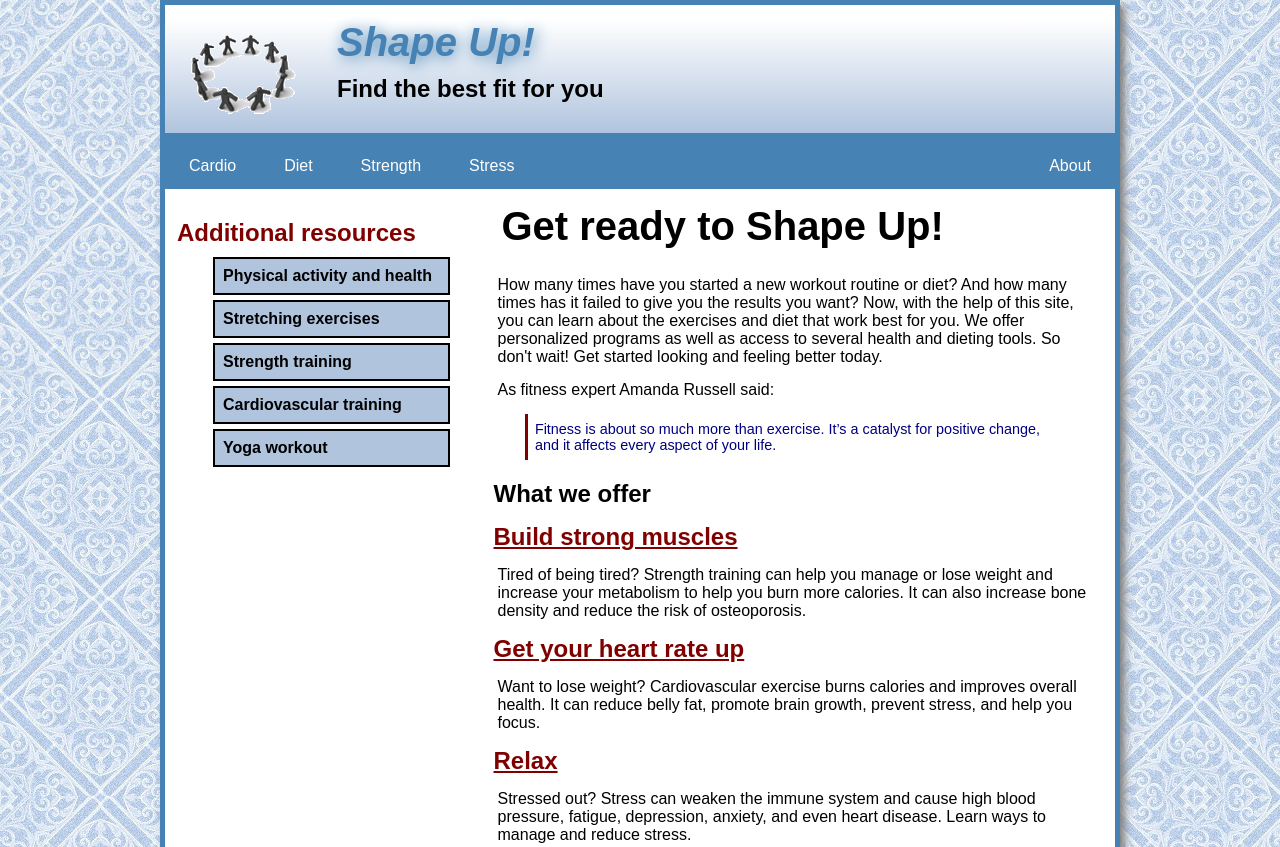
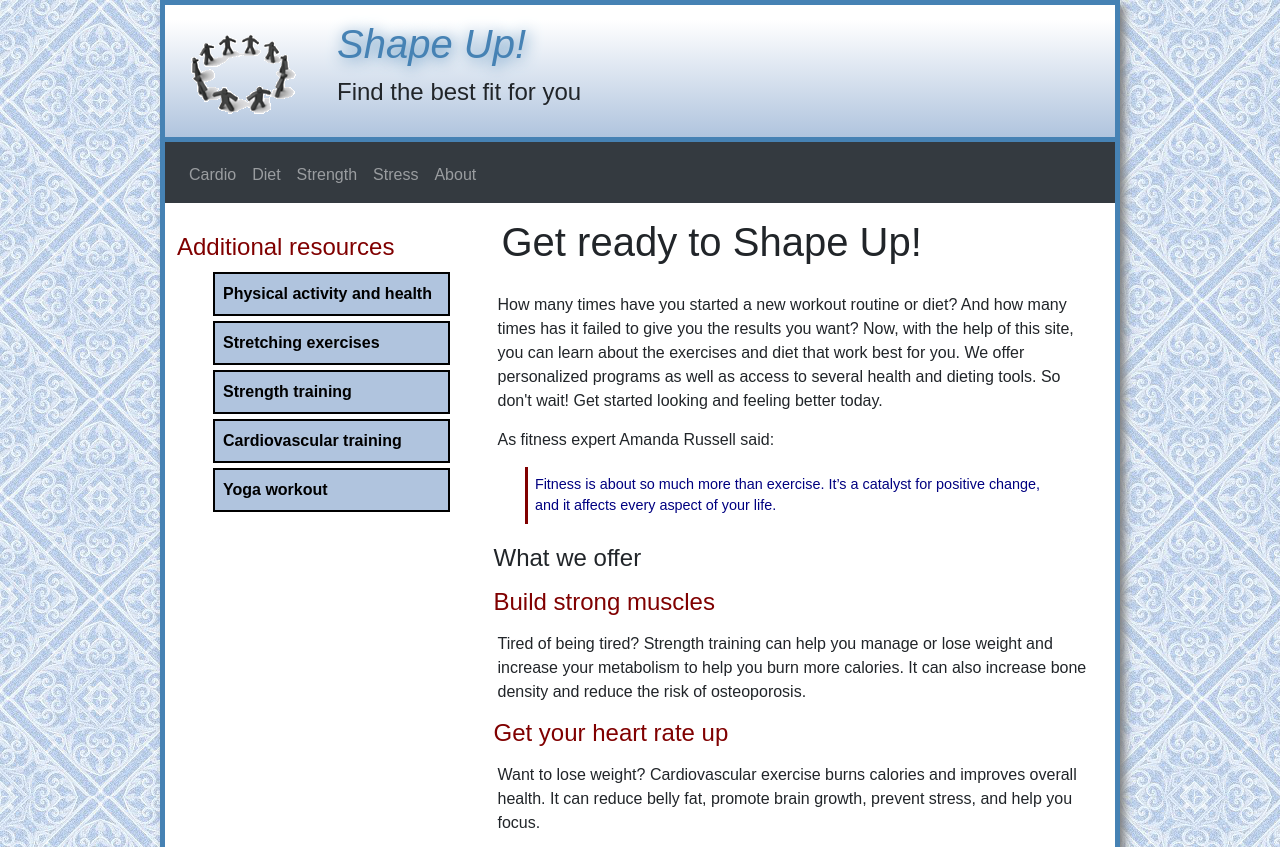
Before and after one commit to amandawisbeck/shapeup, a plain HTML site: page index.html in a window 1280 px wide. Shown: the top 847 px of the page. Drawn offline with nearby package versions, Linux system fonts and the light colour scheme.

Commit message:
Add files via upload

```diff
--- a/index.html
+++ b/index.html
@@ -4,12 +4,32 @@
 <head>
 	<!--[if lt IE 9]> <script src="http://html5shim.googlecode.com/svn/trunk/html5.js"></script> <![endif]-->
 	<meta charset="utf-8" />
-	<!--View Port page-->
+
+	<!--Viewport Tag-->
 	<meta name="viewport" content="width=device-width, initial-scale=1.0">
 
-	<title>Shape Up!</title><link rel="shortcut icon" href="images/favicon.ico">
+	<title>Shape Up!</title>
+	<link rel="shortcut icon" href="images/favicon.ico">
+
+	<!-- Bootstrap -->
+	<!-- Latest compiled and minified CSS -->
+	<link rel="stylesheet" href="https://maxcdn.bootstrapcdn.com/bootstrap/4.5.2/css/bootstrap.min.css">
+
+	<!-- jQuery library -->
+	<script src="https://ajax.googleapis.com/ajax/libs/jquery/3.5.1/jquery.min.js"></script>
+
+	<!-- Popper JS -->
+	<script src="https://cdnjs.cloudflare.com/ajax/libs/popper.js/1.16.0/umd/popper.min.js"></script>
+
+	<!-- Latest compiled JavaScript -->
+	<script src="https://maxcdn.bootstrapcdn.com/bootstrap/4.5.2/js/bootstrap.min.js"></script>
+
+	<!-- Normalize CSS -->
 	<link rel="stylesheet" href="styles/normalize.css">
+	<!-- Main CSS -->
 	<link rel="stylesheet" href="styles/main.css">
+
+	<!-- SlickNav Links and Javascript-->
 	<link rel="stylesheet" href="styles/slicknav.css">
     	<script src="https://code.jquery.com/jquery-3.2.1.min.js"></script>
     	<script src="js/jquery.slicknav.min.js"></script>
@@ -27,7 +47,7 @@
 		<h3>Find the best fit for you</h3>
 	</header>
 
-	<!-- Horizontal Navigation Menu -->
+	<!-- Horizontal Navigation Menu
 	<nav id="mobilemenu"></nav>
 	<nav id="nav_menu">
 		<ul>
@@ -39,6 +59,32 @@
 		</ul>
 
 	</nav>
+-->
+	<nav class="navbar navbar-expand-md bg-dark navbar-dark" id="Navbar">
+
+		<button class="navbar-toggler" type="button" data-toggle="collapse" data-target="#collapsibleNavbar">
+		  <span class="navbar-toggler-icon"></span>
+		</button>
+		<div class="collapse navbar-collapse" id="collapsibleNavbar">
+		  <ul class="navbar-nav">
+			<li class="nav-item">
+			  <a class="nav-link" href="cardio/index.html">Cardio</a>
+			</li>
+			<li class="nav-item">
+			  <a class="nav-link" href="diet/index.html">Diet</a>
+			</li>
+			<li class="nav-item">
+			  <a class="nav-link" href="strength/index.html">Strength</a>
+			</li>
+			<li class="nav-item">
+				<a class="nav-link" href="stress/index.html">Stress</a>
+			  </li>
+			  <li class="nav-item">
+				<a class="nav-link" href="strength/index.html">About</a>
+			  </li>
+		  </ul>
+		</div>
+	  </nav>
 
 	<main>
 		<section class="homesection">
```
